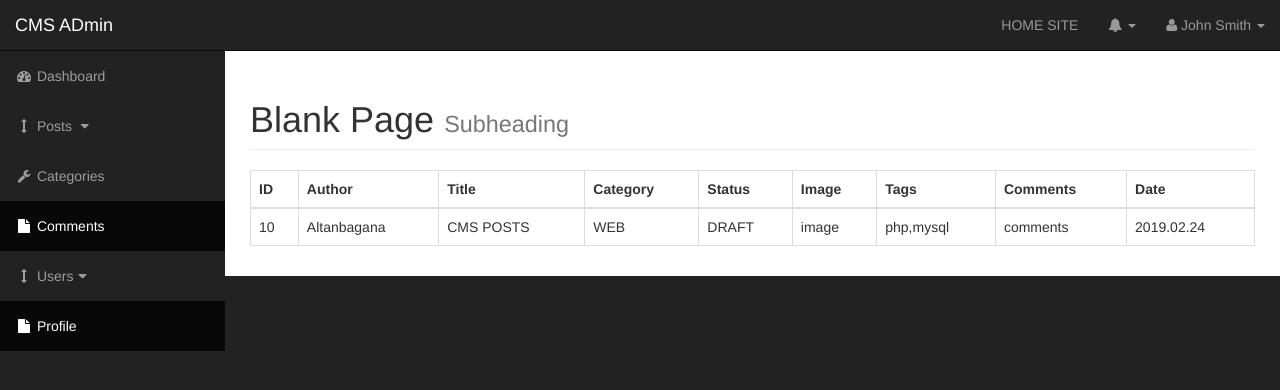
After one commit to baganaakh/My-Diploma, a PHP site: page /admin/posts.php in a window 1280 px wide. The commit adds this page. Shown: the top 390 px of the page. Run offline with PHP 8.4, Linux system fonts and the light colour scheme.

Commit message:
categories finish

```diff
--- a/CMS/admin/admin_func.php
+++ b/CMS/admin/admin_func.php
@@ -1,8 +1,49 @@
 <?php
-function insert_categories(){
 
+function insert_categories()
+{
+    global $connection;
 
+    if (isset($_POST['submit'])) {
+        $cat_title = $_POST['cat_title'];
+        if ($cat_title == "" || empty($cat_title)) {
+            echo "this field should not be empty";
+        } else {
+            $query = "INSERT INTO categories(cat_title) ";
+            $query .= "VALUES('{$cat_title}')";
+
+            $create_category_query = mysqli_query($connection, $query);
+
+            if (!$create_category_query) {
+                die('QUERY FAILED' . mysqli_error($connection));
+            }
+        }
+    }
 }
+function findAllCategories()
+{
+    global $connection;
+    $query = "SELECT * FROM categories ";
+    $select_categories = mysqli_query($connection, $query);
+    while ($row = mysqli_fetch_assoc($select_categories)) {
+        $cat_id = $row['cat_id'];
+        $cat_title = $row['cat_title'];
+        echo "</tr>";
+        echo "<td>{$cat_id}</td>";
+        echo "<td>{$cat_title}</td>";
+        echo "<td><a href='categories.php?delete={$cat_id}'>Delete</a></td>";
+        echo "<td><a href='categories.php?edit={$cat_id}'>Edit</a></td>";
+        echo "</tr>";
+    }
+}
+function deleteCategory()
+{
+    global $connection;
 
-
-?>
+    if (isset($_GET['delete'])) {
+        $the_cat_id = $_GET['delete'];
+        $query = "DELETE FROM categories WHERE cat_id = {$the_cat_id} ";
+        $delete_query = mysqli_query($connection, $query);
+        header("Location: categories.php");
+    }
+}
--- a/CMS/admin/includes/adminheader.php
+++ b/CMS/admin/includes/adminheader.php
@@ -1,5 +1,5 @@
 <?php ob_start(); ?>
-<?php include "../admin_func.php"?>
+<?php include "./admin_func.php"?>
 <?php include "../includes/db.php" ?>
 
 <!DOCTYPE html>
--- a/CMS/admin/includes/adminnavigation.php
+++ b/CMS/admin/includes/adminnavigation.php
@@ -64,7 +64,7 @@
                 <a href="javascript:;" data-toggle="collapse" data-target="#posts_dropdown"><i class="fa fa-fw fa-arrows-v"></i> Posts <i class="fa fa-fw fa-caret-down"></i></a>
                 <ul id="posts_dropdown" class="collapse">
                     <li>
-                                <a href="#"> View All Posts</a>
+                        <a href="./posts.php"> View All Posts</a>
                     </li>
                     <li>
                         <a href="#"> Add Posts</a>
@@ -72,7 +72,7 @@
                 </ul>
             </li>
             <li>
-                        <a href="bootstrap-grid.html"><i class="fa fa-fw fa-wrench"></i> Categories</a>
+                <a href="./categories.php"><i class="fa fa-fw fa-wrench"></i> Categories</a>
             </li>
 
             <li class="active">
--- a/CMS/admin/includes/update_categories.php
+++ b/CMS/admin/includes/update_categories.php
@@ -8,8 +8,8 @@
             $select_categories_id = mysqli_query($connection, $query);
             while ($row = mysqli_fetch_assoc($select_categories_id)) {
                 $cat_id = $row['cat_id'];
-                $cat_title = $row['cat_title'];
-                ?>
+                $cat_title= $row['cat_title'];
+                  ?>
         <input value="<?php if (isset($cat_title)) {
                             echo $cat_title;
                         } ?>" type="text" class="form-control" name="cat_title">
--- /dev/null
+++ b/CMS/admin/posts.php
@@ -0,0 +1,61 @@
+<?php include "includes/adminheader.php" ?>
+<div id="wrapper">
+    <!-- Navigation -->
+    <?php include "includes/adminnavigation.php" ?>
+
+    <div id="page-wrapper">
+
+        <div class="container-fluid">
+
+            <!-- Page Heading -->
+            <div class="row">
+                <div class="col-lg-12">
+                    <h1 class="page-header">
+                        Blank Page
+                        <small>Subheading</small>
+                    </h1>
+                    <table class="table table-bordered table-hover">
+                      <thead>
+                        <tr>
+                          <?php
+                          $query
+
+                          ?>
+                          <th>ID</th>
+                          <th>Author</th>
+                          <th>Title</th>
+                          <th>Category</th>
+                          <th>Status</th>
+                          <th>Image</th>
+                          <th>Tags</th>
+                          <th>Comments</th>
+                          <th>Date</th>
+                        </tr>
+                      </thead>
+                      <tbody>
+                        <tr>
+                          <td>10</td>
+                          <td>Altanbagana</td>
+                          <td>CMS POSTS</td>
+                          <td>WEB</td>
+                          <td>DRAFT</td>
+                          <td>image</td>
+                          <td>php,mysql</td>
+                          <td>comments</td>
+                          <td>2019.02.24</td>
+                        </tr>
+                      </tbody>
+                    </table>
+                </div>
+            </div>
+            <!-- /.row -->
+
+        </div>
+        <!-- /.container-fluid -->
+
+    </div>
+    <!-- /#page-wrapper -->
+
+</div>
+
+<?php require "includes/adminfooter.php" ?>s
```
Also changed, not shown: CMS/admin/categories.php (+5 -40 lines). Lines whose indentation alone changed are shown as unchanged.
